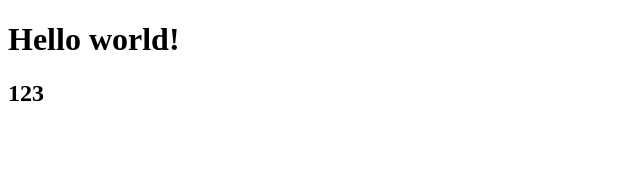
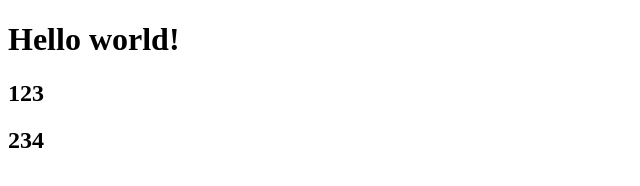
Before and after one commit to rRaschka/project, a plain HTML site: page index.html in a window 1280 px wide. Shown: the full height of the page, 0-640 px from the left. Drawn offline with Linux system fonts and the light colour scheme.

Commit message:
add secind h2

```diff
--- a/index.html
+++ b/index.html
@@ -9,5 +9,6 @@
 <body>
     <h1>Hello world!</h1>
     <h2>123</h2>
+    <h2>234</h2>
 </body>
 </html>
```
